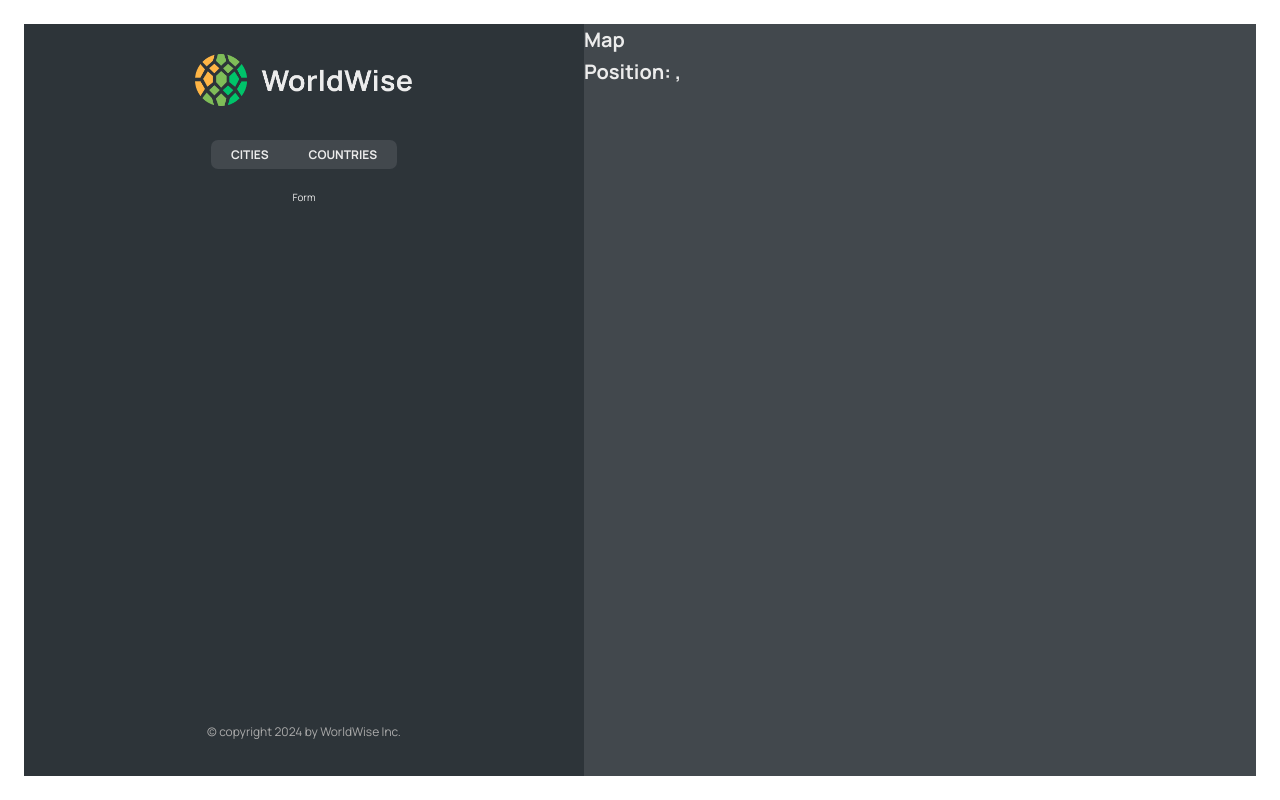
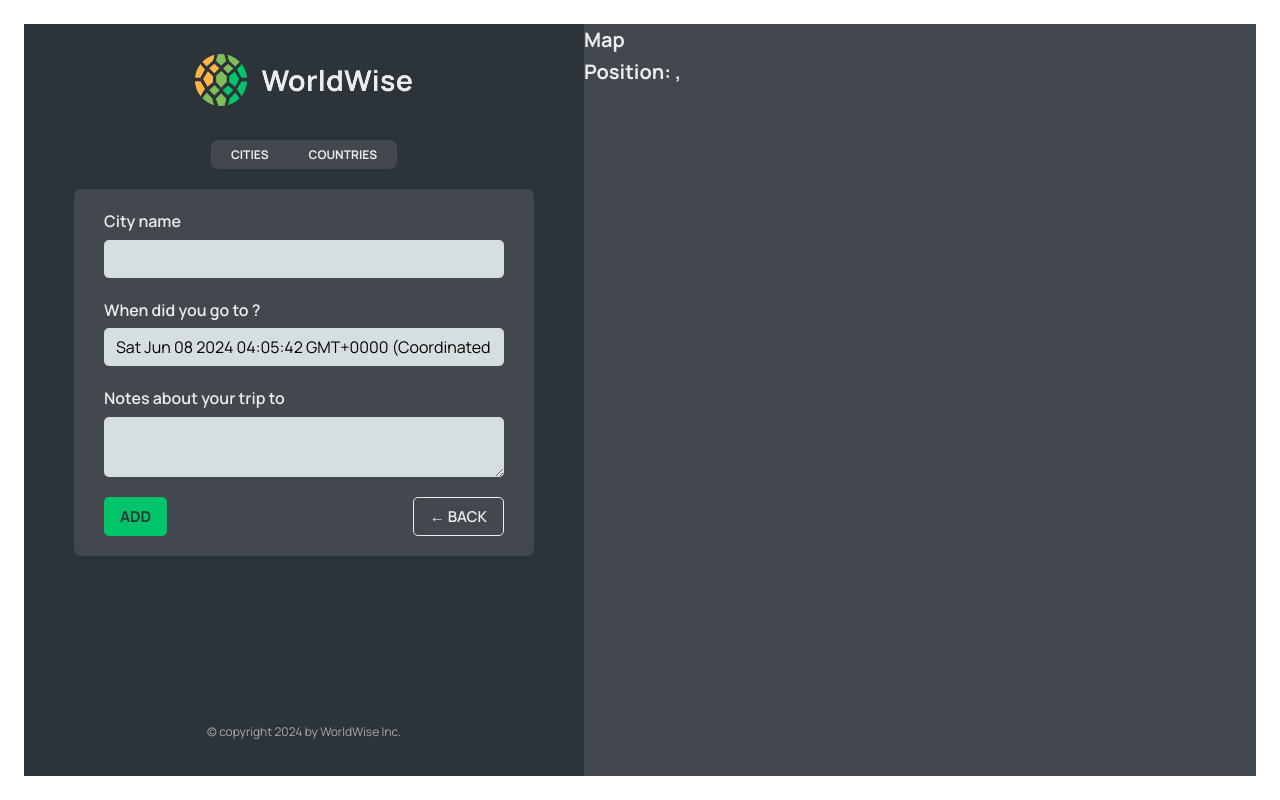
Before and after one commit to Nick-Salifu/WorldWise-app, a React (Vite) app: page /app/form in a window 1280 px wide. Built offline with nearby package versions, Linux system fonts and the light colour scheme; data requests are answered from the project's data file.

Commit message:
introducing the navigate from react dom

```diff
--- a/src/App.jsx
+++ b/src/App.jsx
@@ -1,4 +1,4 @@
-import { BrowserRouter, Route, Routes } from "react-router-dom";
+import { BrowserRouter, Navigate, Route, Routes } from "react-router-dom";
 import Product from "./pages/Product";
 import Pricing from "./pages/Pricing";
 import Homepage from "./pages/Homepage";
@@ -9,6 +9,7 @@
 import { useEffect, useState } from "react";
 import CountryList from "./components/CountryList";
 import City from "./components/City";
+import Form from "./components/Form";
 
 
  const BASE_URL = 'http://localhost:3000'
@@ -42,11 +43,11 @@
       <Route path="pricing" element={<Pricing />} />
       <Route path="login" element={<Login />} />
       <Route path="app" element={<AppLayout />}>
-          <Route index element={<CityList cities={cities} isLoading={isLoading} />} />
+          <Route index element={<Navigate replace to="cities" />} />
           <Route path="cities" element={<CityList cities={cities} isLoading={isLoading} />} />
           <Route path="cities/:id" element={<City />} />
           <Route path="countries" element={<CountryList cities={cities} isLoading={isLoading} /> } />
-          <Route path="form" element={<p>Form</p>} />
+          <Route path="form" element={<Form />} />
       </Route>
       <Route path="*" element={<PageNotFound />} />
     </Routes>
--- /dev/null
+++ b/src/components/Button.jsx
@@ -0,0 +1,11 @@
+import styles from './Button.module.css'
+
+function Button({ children, onClick, type }) {
+    return (
+        <button onClick={onClick} className={`${styles.btn} ${styles[type]}`}>
+            {children}
+        </button>
+    )
+}
+
+export default Button
--- a/src/components/CountryList.jsx
+++ b/src/components/CountryList.jsx
@@ -17,7 +17,7 @@
   }, []);
     return (
         <ul className={styles.countryList}>
-          {countries.map(country => <CountryItem country={country} key={country.id} />)}
+          {countries.map(country => <CountryItem country={country} key={country.country} />)}
         </ul>
     )
 }
--- a/src/components/Form.jsx
+++ b/src/components/Form.jsx
@@ -3,6 +3,8 @@
 import { useState } from "react";
 
 import styles from "./Form.module.css";
+import Button from "./Button";
+import { useNavigate } from "react-router-dom";
 
 export function convertToEmoji(countryCode) {
   const codePoints = countryCode
@@ -13,6 +15,8 @@
 }
 
 function Form() {
+  const navigate = useNavigate();
+
   const [cityName, setCityName] = useState("");
   const [country, setCountry] = useState("");
   const [date, setDate] = useState(new Date());
@@ -49,8 +53,11 @@
       </div>
 
       <div className={styles.buttons}>
-        <button>Add</button>
-        <button>&larr; Back</button>
+        <Button type="primary">Add</Button>
+        <Button type="back" onClick={(e) => {
+          e.preventDefault();
+          navigate(-1)
+        }}>&larr; Back</Button>
       </div>
     </form>
   );
--- a/src/components/Map.jsx
+++ b/src/components/Map.jsx
@@ -1,13 +1,15 @@
-import { useSearchParams } from 'react-router-dom'
+import { useNavigate, useSearchParams } from 'react-router-dom'
 import styles from './Map.module.css'
 
 function Map() {
+    const navigate = useNavigate()
+
     const [searchParams, setSearchParams] = useSearchParams();
     const lat = searchParams.get('lat');
     const lng = searchParams.get('lng');
 
     return (
-        <div className={styles.mapContainer}>
+        <div className={styles.mapContainer} onClick={()=> navigate('form')}>
             <h1>Map</h1>
             <h1>Position: {lat}, {lng}</h1>
         </div>
```
